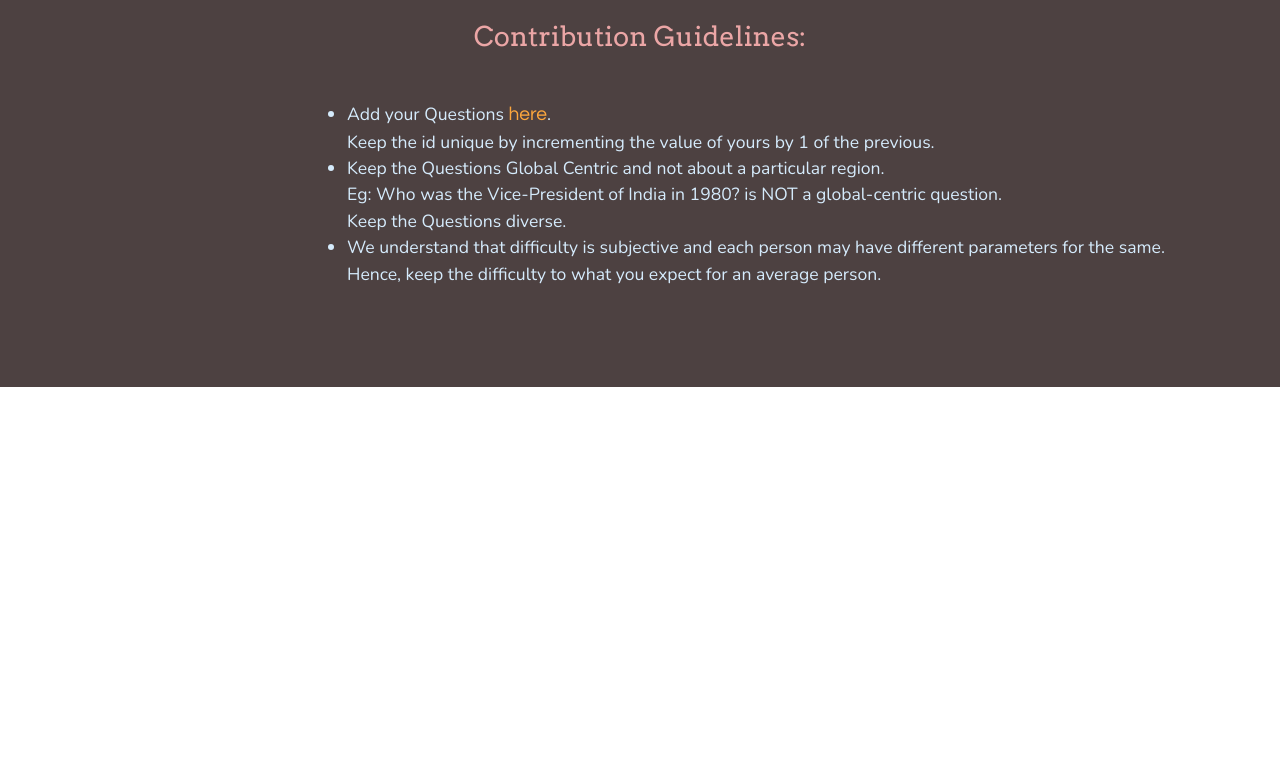
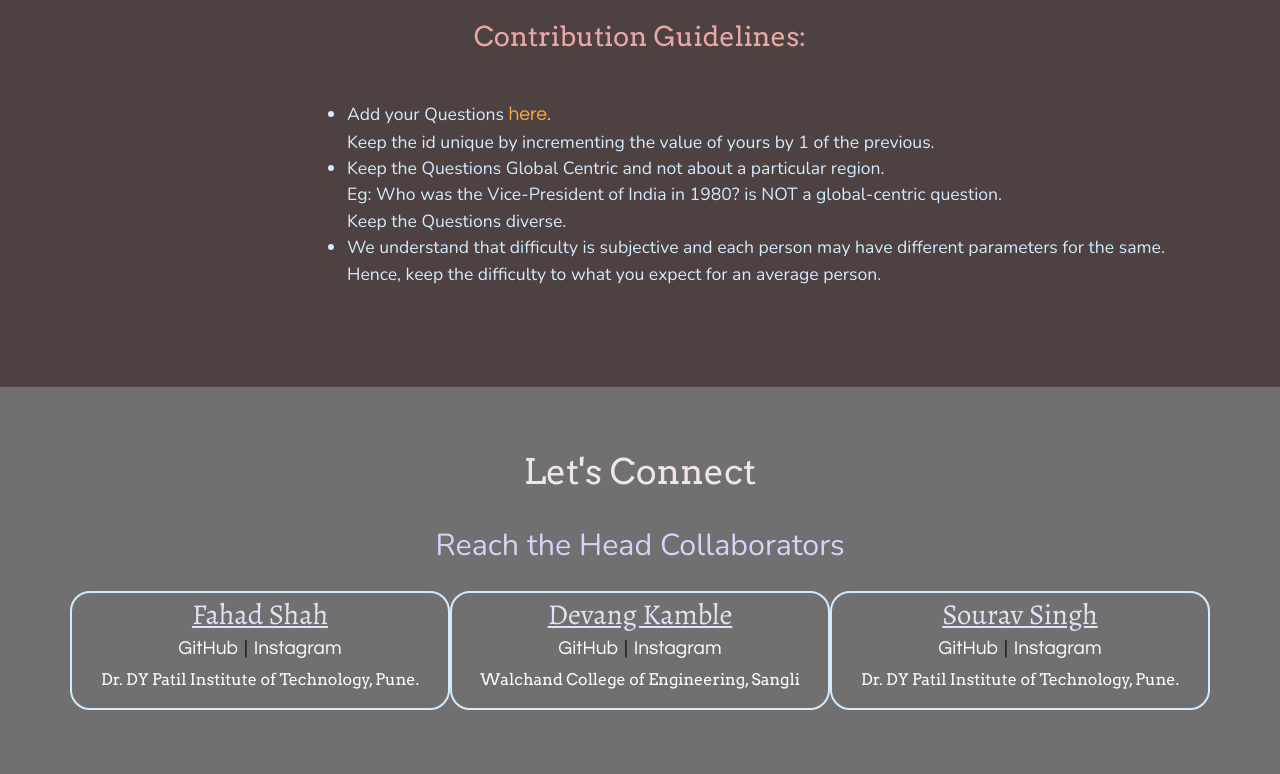
Before and after one commit to alfhad/QuizzR-API, a plain HTML site: page index.html in a window 1280 px wide. Shown: the part 1739-2513 px from the top of the page. Before the commit the page ends 2126 px from the top, so only its background shows below. Drawn offline with nearby package versions, Linux system fonts and the light colour scheme.

Commit message:
documentation

```diff
--- a/index.html
+++ b/index.html
@@ -115,7 +115,28 @@
             </div>
         </div>
     </div>
-
+    <div class="contact">
+        <h2 class="contactus">Let's Connect</h2>
+        <h3 class="cont">Reach the Head Collaborators</h3>
+        <div class="container">
+        <div class="row">
+            <div class="col-lg-4 col-xs-12 column">
+                <div class="name">Fahad Shah</div>
+                <h5 class="ghhh"><a href="https://github.com/alfhad" style="color: #fdfdfd;">GitHub</a> | <a href="https://www.instagram.com/sayed.fahad/" style="color: #fdfdfd;">Instagram</a></h5>
+                <p class="college">Dr. DY Patil Institute of Technology, Pune.</p>
+            </div>
+            <div class="col-lg-4 col-md-4 col-sm-4 col-xs-12 column">
+                <div class="name">Devang Kamble</div>
+                <h5 class="ghhh"><a href="https://github.com/rising-entropy" style="color: #fdfdfd;">GitHub</a> | <a href="https://www.instagram.com/devangkamble/" style="color: #fdfdfd;">Instagram</a></h5>
+                <p class="college">Walchand College of Engineering, Sangli</p>
+            </div>
+            <div class="col-lg-4 col-sm-12 column">
+                <div class="name">Sourav Singh</div>
+                <h5 class="ghhh"><a href="https://github.com/sourav2712" style="color: #fdfdfd;">GitHub</a> | <a href="https://www.instagram.com/singh_sourav2712/" style="color: #fdfdfd;">Instagram</a></h5>
+                <p class="college">Dr. DY Patil Institute of Technology, Pune.</p>
+            </div>
+        </div></div>
+    </div>
 </body>
 
 </html>
--- a/public/css/style.css
+++ b/public/css/style.css
@@ -125,3 +125,44 @@ nav{
     color: #d5ebfc;
     padding-left: 15%
 }
+.contact{
+    padding-top: 5%;
+    padding-bottom: 5%;
+    background: #707070;
+}
+.column{
+    padding: 0;
+    border: 2px solid #d5ebfc;
+    border-radius: 20px;
+}
+.contactus{
+    text-align: center;
+    color: #f1e5e5;
+    font-family: 'Arvo', serif;
+    font-size: 2.2rem;
+    padding-bottom: 1%;
+}
+.cont{
+    text-align: center;
+    color: #d9d1f8;
+    padding-top: 1%;
+    font-family: 'Nunito', sans-serif;
+    font-size: 1.9rem;
+    padding-bottom: 1.5%;
+}
+.name{
+    text-align: center;
+    font-size: 1.8rem;
+    font-family: 'Alegreya', serif;
+    color: #e1e2f5;
+    text-decoration: underline;
+}
+.ghhh{
+    text-align: center;
+    font-family: 'Nunito', sans-serif;
+}
+.college{
+    text-align: center;
+    color: #fcfcfc;
+    font-family: 'Arvo', serif;
+}
```
